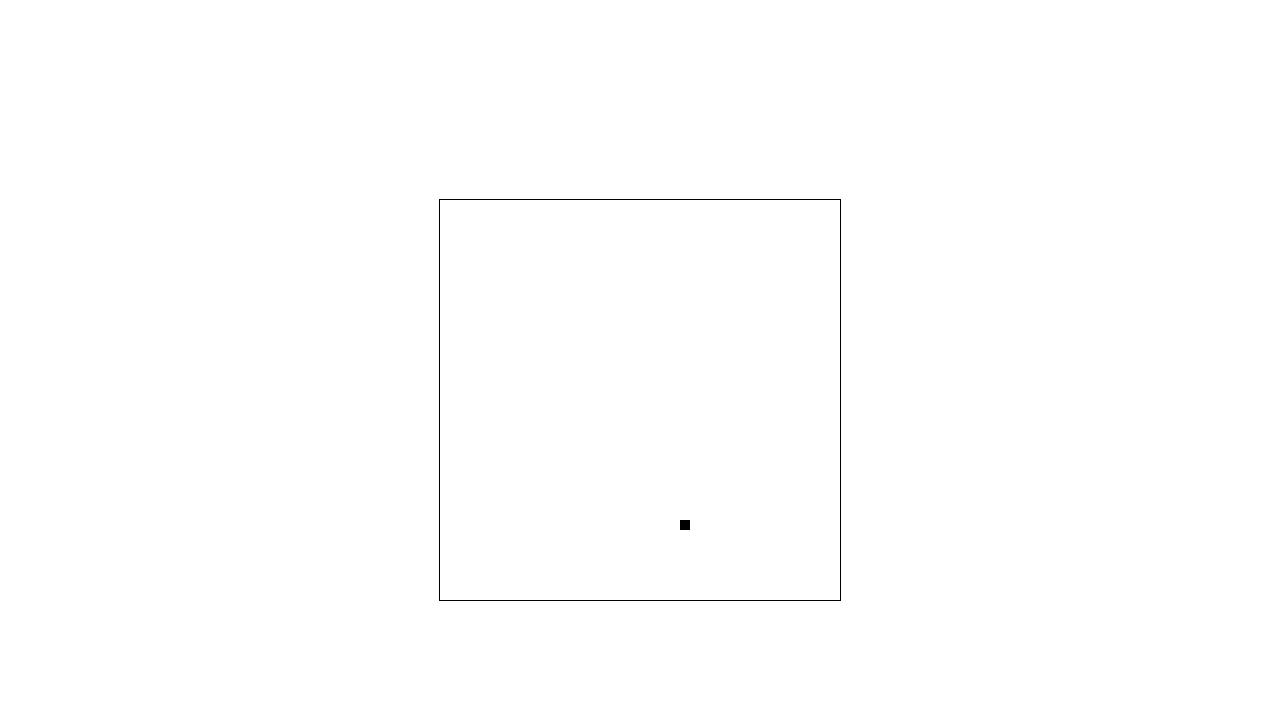
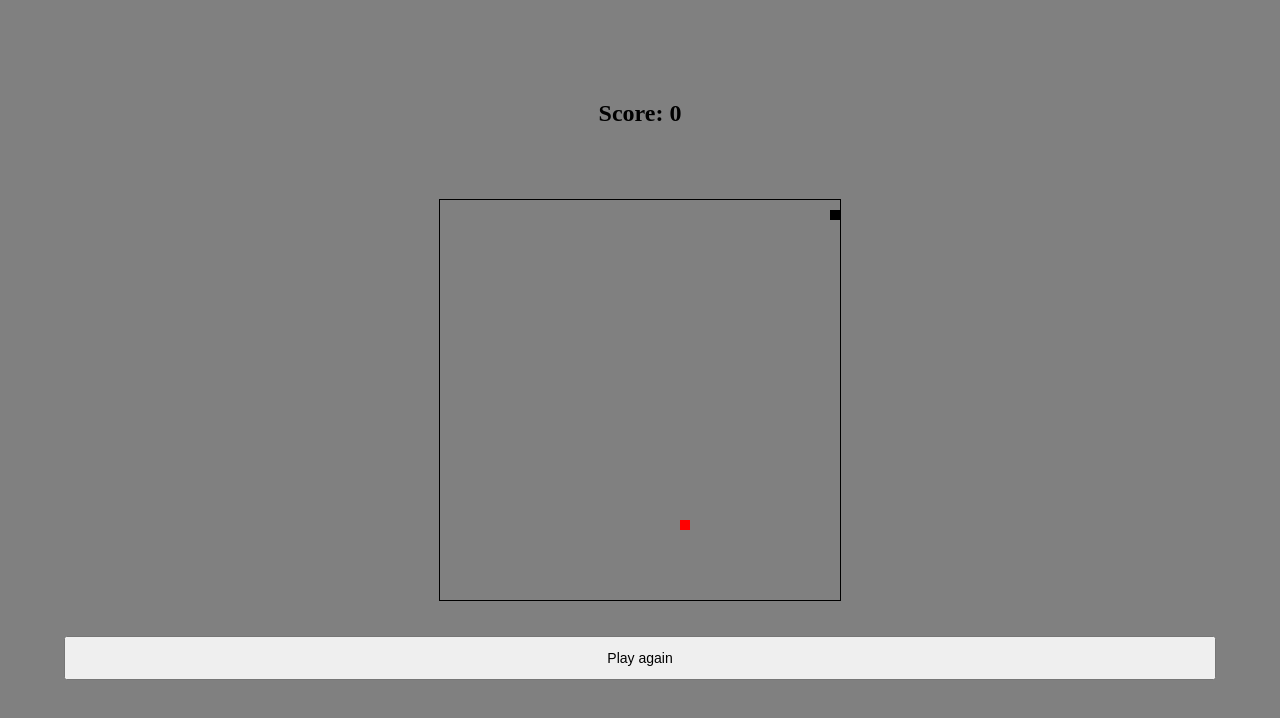
Before and after one commit to Jericho12378/SnakeGame, a plain HTML site: page index.html in a window 1280 px wide. Drawn offline with Linux system fonts and the light colour scheme.

Commit message:
Addded buttons

```diff
--- a/app.js
+++ b/app.js
@@ -3,11 +3,9 @@ var context = canvas.getContext("2d");
 let snakeX = 24;
 let snakeY = 150;
 let snakeDirection = "right";
-
-context.fillStyle = "red";
-context.fillRect(250, 210, 18, 18);
-
-context.fillStyle = "black";
+let gameOver = false;
+let score = 0
+let gameScore = document.getElementById("score");
 let snake = [
     {x:10, y:10},
     {x:0, y:0},
@@ -17,9 +15,10 @@ let food = {
     x:240,
     y:320
 }
-setInterval(update, 50)
+setInterval(update, 100)
 
 function update() {
+  if (gameOver) return;
     let snakeHead = snake[0]
 
   switch (snakeDirection) {
@@ -36,11 +35,22 @@ function update() {
         snakeHead.y += 10;
         break;
   }
+  if (snakeHead.x < 0 || snakeHead.x >= canvas.width || snakeHead.y < 0
+    || snakeHead.y >= canvas.height){
+      gameOver = true
+      console.log(snakeHead.x)
+      console.log(snakeHead.y)
+     // alert("Game Over")
+      restartGame()
+    }
   if(snakeHead.x === food.x && snakeHead.y === food.y){
+    score++
+    console.log(score)
     food = {
         x: Math.floor(Math.random() * 400 / 10) * 10,
         y: Math.floor(Math.random() * 400 / 10) * 10
     }
+
     let lastSegment = snake[snake.length - 1]
     snake.push({x: lastSegment.x, y:lastSegment.y})
   }
@@ -51,10 +61,13 @@ function update() {
   snake[0] = snakeHead
 
   context.clearRect(0,0,400,400)
+  context.fillStyle = "black";
   snake.forEach(segment => {
     context.fillRect(segment.x, segment.y, 10, 10);
 });
+ context.fillStyle = "red"
  context.fillRect(food.x,food.y,10,10)
+ gameScore.innerHTML = "Score: " + score
 }
 
 
@@ -75,3 +88,28 @@ window.addEventListener('keydown', function(event){
             break
     }
 })
+function pause(){
+
+  let pause__btn = document.getElementById("pause__button")
+  if(pause__btn.innerHTML == "Pause"){
+    gameOver = !gameOver
+    pause__btn.innerHTML = "Play"
+  }else{
+    gameOver = !gameOver
+    pause__btn.innerHTML = "Pause"
+  }
+}
+function play(){
+  location.reload()
+}
+
+function restartGame(){
+  document.getElementById("pause__button").hidden = true
+  let play__btn =  document.getElementById("play__button");
+  play__btn.disabled = false
+  play__btn.style.width = "20%"
+  setTimeout(() => {
+    play__btn.style.width = "90%";
+
+}, 500);
+}
--- a/index.html
+++ b/index.html
@@ -10,9 +10,18 @@
 </head>
 <body>
     <div class="container">
-        <canvas id="game-canvas" width="400" height="400">
+        <h2 id="score"></h2>
+        <canvas id="game-canvas" width="400" height="400"></canvas>
+        <div class="button__wrapper">
+            <button class="play" id="play__button" onclick="play()"
+            disabled onmouseover="this.style.background = 'purple';
+            this.style.color = 'white';"
+             onmouseout="this.style.background = '';
+             this.style.color = '';
+             ">Play again</button>
 
-        </canvas>
+            <button id="pause__button" class="pause" onclick="pause()">Pause</button>
+        </div>
     </div>
 </body>
 </html>
--- a/styel.css
+++ b/styel.css
@@ -8,8 +8,31 @@
     justify-content: center;
     align-items: center;
     height: 100vh;
+    background-color: grey;
 }
 #game-canvas{
     border: 1px solid black;
 
 }
+#score{
+    position: absolute;
+    top: 100px;
+
+}
+button{
+    padding: 12px;
+    font-size: 14px;
+    transition: all 300ms ease-in;
+}
+.pause:hover{
+    background-color: purple;
+    color: white;
+}
+
+.button__wrapper{
+    position: absolute;
+    bottom: 120px;
+    display: flex;
+    width: 100%;
+    justify-content: space-around;
+}
```
